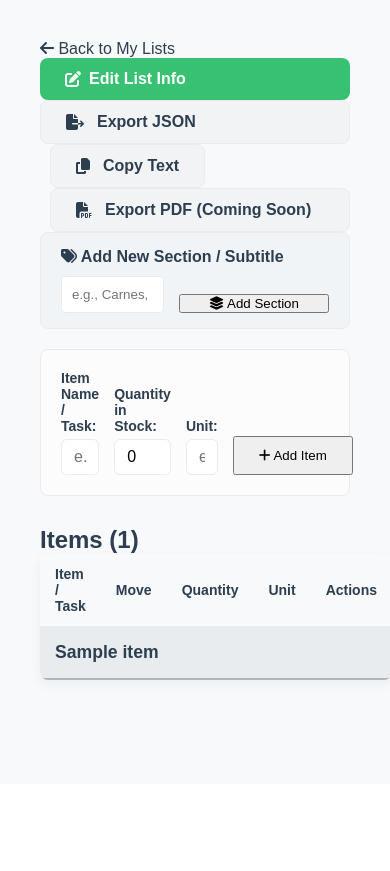
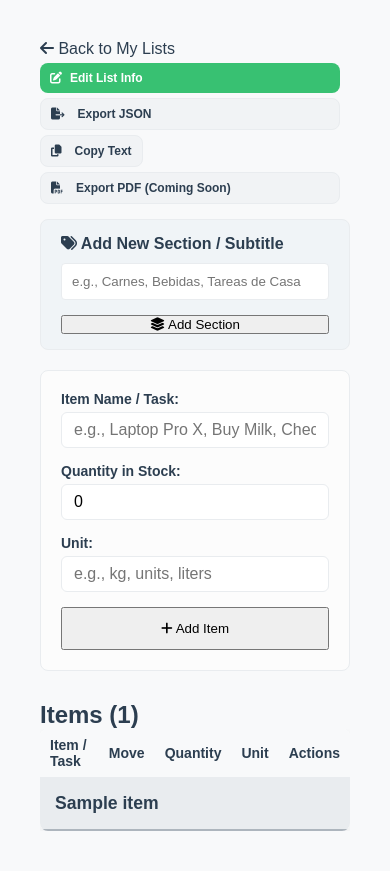
Before and after one commit to AibnKrysiuk/SmartLists, a Django app: page /lists/1/ in a window 390 px wide. Shown: the part 60-931 px from the top of the page. Before the commit the page ends 745 px from the top, so only its background shows below. Run offline with Django 5.2, Linux system fonts and the light colour scheme; a user stored in the database is signed in; tables that the repository leaves empty hold one stand-in row (values such as "Sample post"); some libraries are stand-ins or nearby versions.

Commit message:
feat(lists): Corrige errores UX en el detalle de lista

```diff
--- a/lists/static/lists/css/list_detail.css
+++ b/lists/static/lists/css/list_detail.css
@@ -218,11 +218,6 @@
     cursor: grab;
 }
 
-/* Evitar que se arrastren los inputs de la cantidad */
-.item-quantity-cell input {
-    pointer-events: none; /* Deshabilita interacciones de ratón en el input durante el arrastre */
-}
-
 /* Si usas la misma clase para subtítulos, asegúrate de que también tengan el handle */
 .subtitle-row {
     /* (estilos existentes) */
@@ -232,3 +227,127 @@
 .item-name-cell {
     cursor: default;
 }
+
+/* ==================================== */
+/* 5. MEDIA QUERIES (list_detail) */
+/* ==================================== */
+
+@media (max-width: 768px) {
+    /* --- 5.1. Header de la Lista (list-header) --- */
+    .list-header {
+        /* Permitir que el header se envuelva en varias líneas */
+        flex-wrap: wrap;
+        /* Alinear al inicio */
+        align-items: flex-start;
+        /* Reducir padding/margen si es necesario */
+        padding-bottom: 10px;
+    }
+
+    /* Título principal de la lista */
+    .list-title {
+        font-size: 24px;
+        margin-top: 5px; /* Separación si se envuelve */
+        margin-bottom: 5px;
+        flex-basis: 100%; /* Ocupa todo el ancho si hay muchos botones */
+        order: 1; /* Poner el título después del back-link */
+    }
+
+    /* Botón "Back to My Lists" */
+    .list-header .back-link {
+        order: 0; /* Asegurar que el backlink va primero */
+        flex-basis: 100%;
+        margin-bottom: 10px;
+    }
+
+    /* Contenedor de botones (todos los botones después del back-link/título) */
+    .list-header > .btn-primary,
+    .list-header > .btn-secondary {
+        /* Reducir el tamaño de los botones para que quepan */
+        font-size: 12px;
+        padding: 8px 10px;
+        /* Quitar el margen izquierdo extra para apilar */
+        margin-left: 0 !important;
+        margin-right: 10px;
+        margin-bottom: 5px;
+        min-width: unset; /* Permitir que sean más pequeños */
+    }
+
+    /* Botones de Exportar/Copiar */
+    #copy-plaintext-btn,
+    .list-header a[title*="Export PDF"] {
+        /* Asegurar que se vean bien */
+        max-width: 150px;
+        overflow: hidden;
+        white-space: nowrap;
+        text-overflow: ellipsis;
+    }
+
+
+    /* --- 5.2. Formulario de Subtítulo/Sección --- */
+    /* El formulario de subtítulos debe apilarse */
+    .subtitle-form > div {
+        flex-direction: column;
+        align-items: stretch !important;
+    }
+
+    .subtitle-form button {
+        min-width: 100% !important;
+    }
+
+    /* --- 5.3. Formulario de Añadir Ítem --- */
+    .item-form .form-row {
+        /* Apilar los elementos del formulario */
+        flex-direction: column;
+        align-items: stretch;
+    }
+
+    .item-name, .item-quantity, .item-unit {
+        flex-basis: auto; /* Ancho automático/completo */
+        width: 100%;
+    }
+
+    .add-button {
+        min-width: 100%; /* Ocupar todo el ancho */
+        padding: 12px 15px !important;
+    }
+
+
+    /* --- 5.4. Tabla de Ítems (Para resolver el corte de columnas) --- */
+    .items-table th, .items-table td {
+        padding: 8px 10px; /* Reducir el padding de las celdas */
+    }
+
+    /* Reducir el ancho de las columnas innecesarias o las de acción */
+    .items-table thead th:first-child {
+        width: 60% !important; /* Más espacio para el nombre del ítem */
+    }
+    .items-table thead th:nth-child(2) {
+        width: 5% !important; /* Columna 'Move' muy pequeña */
+    }
+    .items-table thead th:nth-child(3) {
+        width: 15% !important; /* Columna 'Quantity' más pequeña */
+    }
+    .items-table thead th:nth-child(4) {
+        width: 10% !important; /* Columna 'Unit' más pequeña */
+    }
+    .items-table thead th:last-child {
+        width: 10% !important; /* Columna 'Actions' muy pequeña */
+    }
+
+    /* Asegurar que el input de cantidad sea pequeño */
+    .quantity-input {
+        width: 45px;
+        padding: 3px;
+        font-size: 14px;
+    }
+
+    /* Centrar iconos de acción */
+    .item-actions-cell {
+        text-align: center;
+    }
+
+    /* Asegurar que el handle de arrastre sea pequeño */
+    .handle-cell {
+        padding: 8px 5px !important;
+    }
+}
--- a/lists/templates/lists/dashboard.html
+++ b/lists/templates/lists/dashboard.html
@@ -144,18 +144,17 @@
                 }
             </style>
 
-            <h2 style="margin-top: 30px;"><i class="fas fa-upload"></i> Import List from JSON</h2>
-            <div class="import-form-container" style="padding: 20px; border: 1px dashed #ccc; border-radius: 8px;">
+            <h2 class="section-title"><i class="fas fa-upload"></i> Import List from JSON</h2>
+            <div class="import-form-container">
                 <form method="post" action="{% url 'lists:import_json' %}" enctype="multipart/form-data">
                     {% csrf_token %}
-                    <div style="display: flex; gap: 15px; align-items: center;">
-                        <label for="id_json_file" style="font-weight: bold; min-width: 120px;">
+                    <div class="import-form-row">
+                        <label for="id_json_file">
                             Select JSON File:
                         </label>
-                        <input type="file" name="json_file" id="id_json_file" accept=".json" required
-                            style="flex-grow: 1; padding: 5px; border: 1px solid #ddd; border-radius: 4px;">
+                        <input type="file" name="json_file" id="id_json_file" accept=".json" required>
 
-                        <button type="submit" class="btn-primary-small" style="min-width: 150px;">
+                        <button type="submit" class="btn-primary-small">
                             <i class="fas fa-file-import"></i> Import List
                         </button>
                     </div>
--- a/lists/templates/lists/list_detail.html
+++ b/lists/templates/lists/list_detail.html
@@ -95,6 +95,7 @@
     <h2 style="margin-top: 30px;">Items ({{ items.count }})</h2>
 
     {% if items %}
+    <div class="items-table-container">
         <table class="items-table" data-list-pk="{{ list_data.pk }}" data-reorder-url="{% url 'lists:reorder_items' pk=list_data.pk %}">
             <thead>
                 <tr>
@@ -164,6 +165,8 @@
                 {% endfor %}
             </tbody>
         </table>
+    </div>
+
     {% else %}
         <p style="margin-top: 20px; color: var(--color-text-gray);">No items or sections have been added to this list yet.</p>
     {% endif %}
@@ -201,13 +204,8 @@ document.addEventListener('DOMContentLoaded', (event) => {
             animation: 150,
             ghostClass: 'sortable-ghost',
 
-            // 🆕 CAMBIO CLAVE: Usamos 'filter' para evitar conflictos con inputs
-            // Permitimos arrastrar TODA la fila, pero ignoramos los inputs (Cantidad, Checkbox)
-            filter: 'input, .btn-icon',
-            preventOnFilter: true, // Esto asegura que puedas interactuar con el input/botón
-
             // 🆕 Opcional: Si quieres un handle específico, usa solo esta opción:
-            // handle: '.sortable-handle, .sortable-handle-subtitle',
+            handle: '.sortable-handle, .sortable-handle-subtitle',
             // Si usas el handle, asegúrate de quitar la columna "Move" y pon el handle en la celda de nombre.
 
             onEnd: function (evt) {
```
Lines whose indentation alone changed are shown as unchanged.
